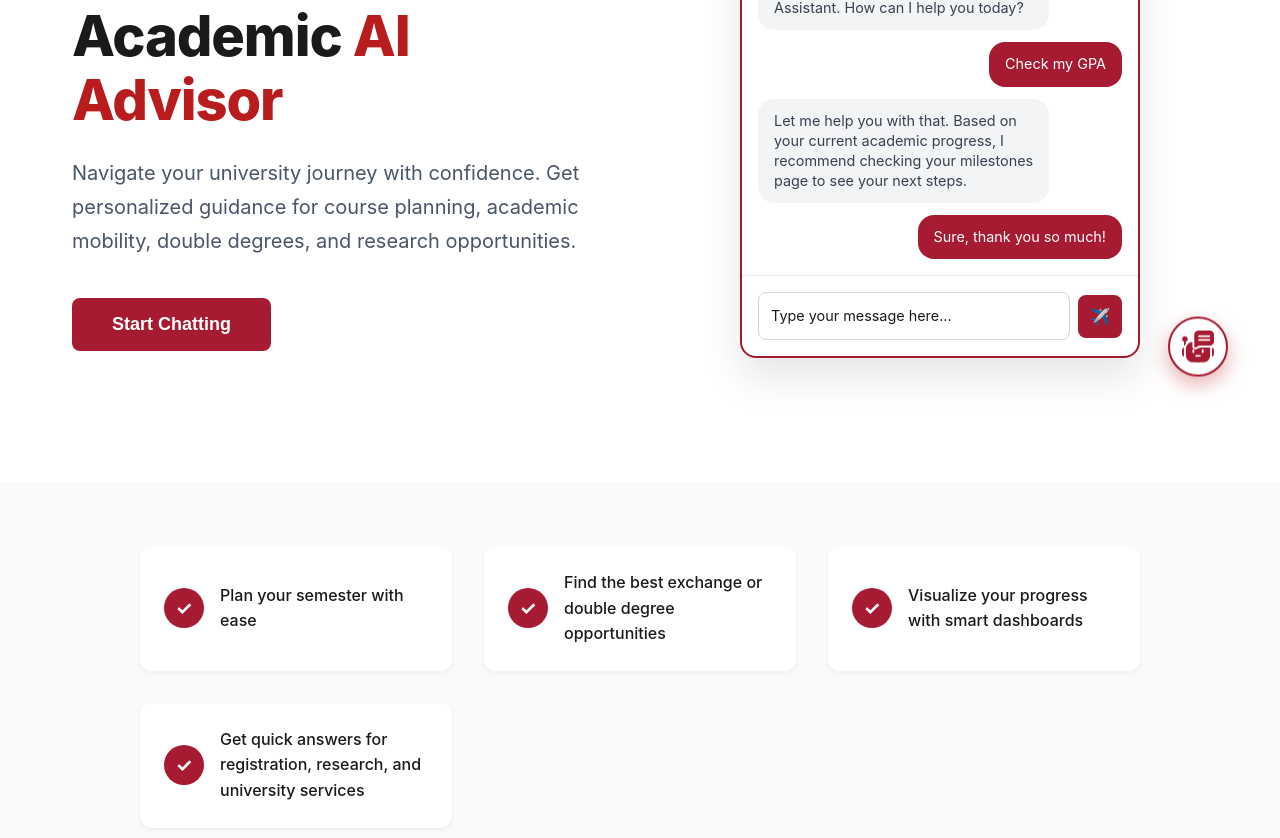
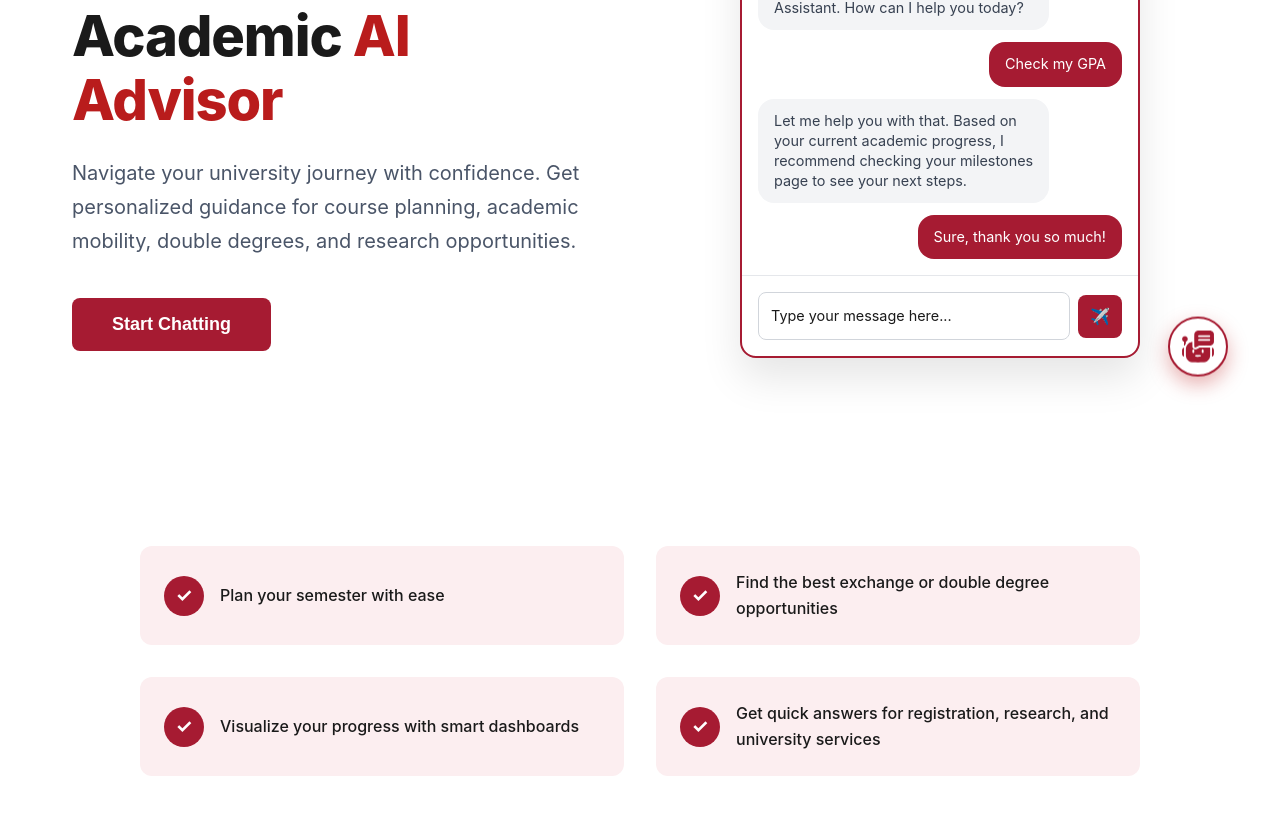
Before and after one commit to MariyamDp/AI-student-advisor, a React (Vite) app in the folder client/: page / in a window 1280 px wide. Shown: the part 318-1156 px from the top of the page. Built offline with nearby package versions, Linux system fonts and the light colour scheme.

Commit message:
fix: improve features

```diff
--- a/client/src/components/chat/ChatHeader.css
+++ b/client/src/components/chat/ChatHeader.css
@@ -42,6 +42,10 @@
   font-size: 1.5rem;
 }
 
+.logo-title {
+  color: var(--text-primary);
+}
+
 .header-right {
   display: flex;
   align-items: center;
--- a/client/src/components/chat/ChatHeader.tsx
+++ b/client/src/components/chat/ChatHeader.tsx
@@ -7,7 +7,7 @@ const ChatHeader = () => {
         <button className="menu-btn">☰</button>
         <div className="header-logo">
           <span className="logo-icon">🎓</span>
-          <span className="logo-text">MNU Portal</span>
+          <span className="logo-title">MNU Portal</span>
         </div>
       </div>
       <div className="header-right">
--- a/client/src/components/features/FeaturesSection.css
+++ b/client/src/components/features/FeaturesSection.css
@@ -1,12 +1,12 @@
 /* Features Section */
 .features-section {
   padding: 4rem 0;
-  background-color: #f9fafb;
+  background-color: var(--background-color);
 }
 
 .features-grid {
   display: grid;
-  grid-template-columns: repeat(auto-fit, minmax(250px, 1fr));
+  grid-template-columns: repeat(2, minmax(200px, 1fr));
   gap: 2rem;
   max-width: 1000px;
   margin: 0 auto;
@@ -17,9 +17,8 @@
   align-items: center;
   gap: 1rem;
   padding: 1.5rem;
-  background: white;
+  background: #FCEEF0;
   border-radius: 0.75rem;
-  box-shadow: 0 2px 4px rgba(0, 0, 0, 0.05);
   transition:
     transform 0.2s ease,
     box-shadow 0.2s ease;
```
